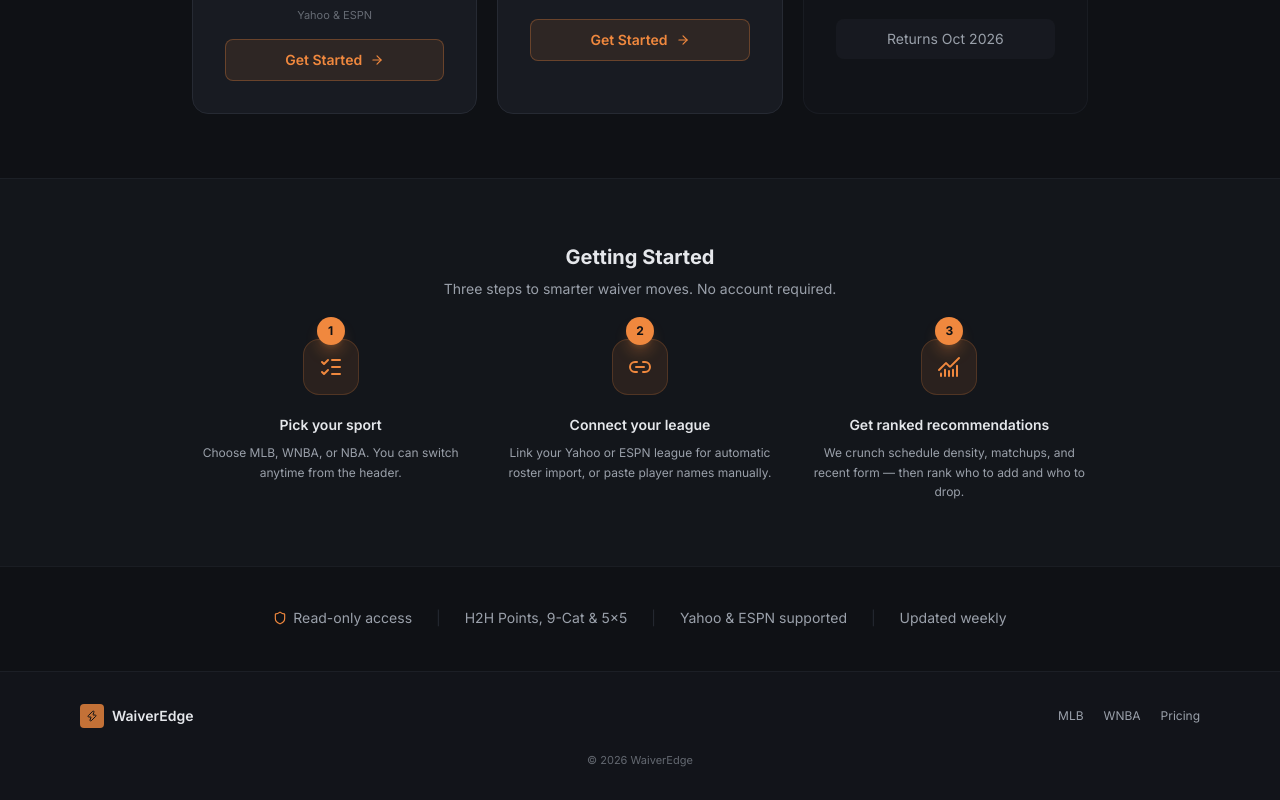
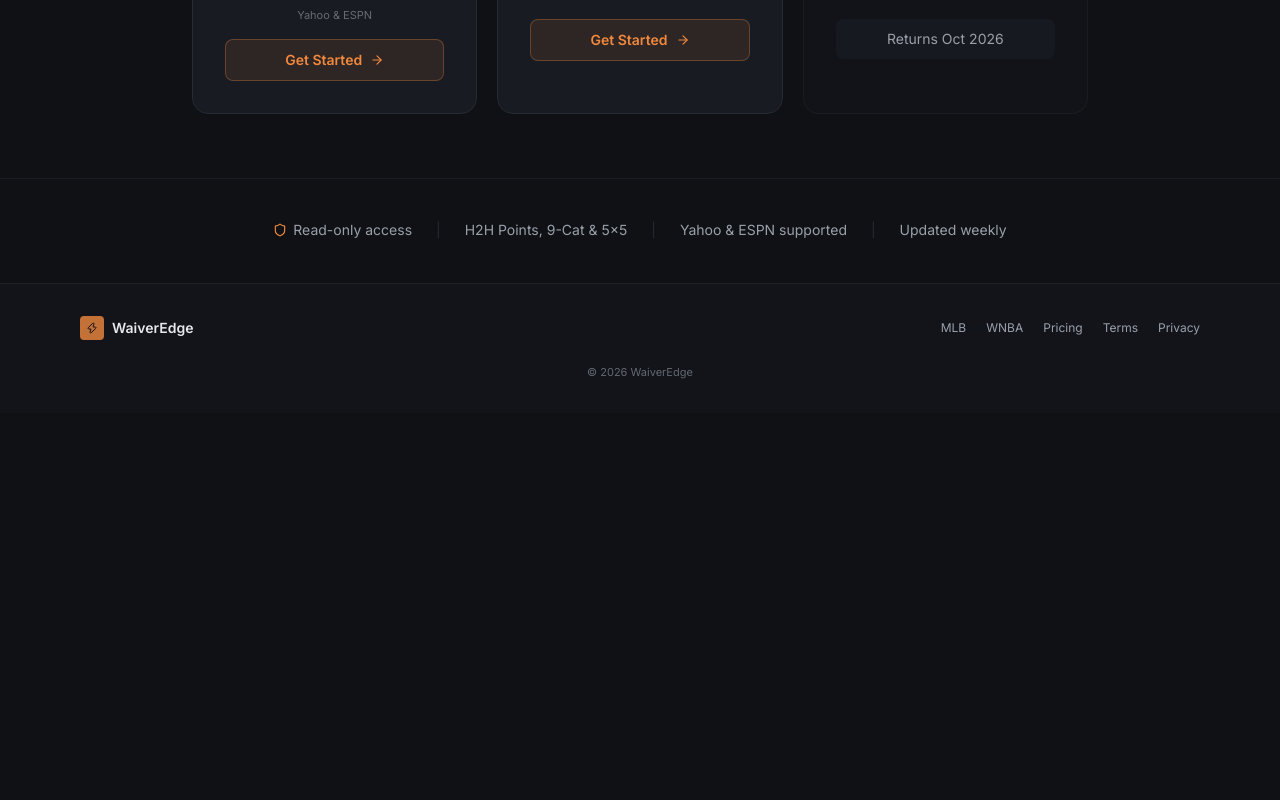
Before and after one commit to 23seriy/waiveredge, a Next.js app in the folder frontend/: page / in a window 1280 px wide. Shown: the part 760-1560 px from the top of the page. After the commit the page ends 1173 px from the top, so only its background shows below. Built offline with nearby package versions, Linux system fonts and the light colour scheme.

Commit message:
ui: remove Getting Started section, add Terms/Privacy to footer

```diff
--- a/frontend/app/page.tsx
+++ b/frontend/app/page.tsx
@@ -1,5 +1,5 @@
 import Link from "next/link";
-import { ArrowRight, ChartNoAxesCombined, Link2, ListChecks, Shield, Zap } from "lucide-react";
+import { ArrowRight, Shield, Zap } from "lucide-react";
 import AuthHeader from "./components/auth-header";
 
 const SPORTS = [
@@ -33,26 +33,6 @@ const SPORTS = [
   },
 ];
 
-const STEPS = [
-  {
-    num: 1,
-    icon: ListChecks,
-    title: "Pick your sport",
-    text: "Choose MLB, WNBA, or NBA. You can switch anytime from the header.",
-  },
-  {
-    num: 2,
-    icon: Link2,
-    title: "Connect your league",
-    text: "Link your Yahoo or ESPN league for automatic roster import, or paste player names manually.",
-  },
-  {
-    num: 3,
-    icon: ChartNoAxesCombined,
-    title: "Get ranked recommendations",
-    text: "We crunch schedule density, matchups, and recent form — then rank who to add and who to drop.",
-  },
-];
 
 export default function Home() {
   return (
@@ -140,30 +120,6 @@ export default function Home() {
           </div>
         </section>
 
-        {/* Getting started steps */}
-        <section className="border-t border-line/50 bg-surface/30">
-          <div className="mx-auto px-6 md:px-12 lg:px-20 py-16">
-            <h2 className="text-xl font-bold text-center mb-2">Getting Started</h2>
-            <p className="text-sm text-muted text-center mb-10 max-w-md mx-auto">
-              Three steps to smarter waiver moves. No account required.
-            </p>
-            <div className="grid grid-cols-1 md:grid-cols-3 gap-8 max-w-4xl mx-auto">
-              {STEPS.map((step) => (
-                <div key={step.num} className="relative text-center">
-                  <div className="inline-flex items-center justify-center h-14 w-14 rounded-2xl bg-accent/10 border border-accent/20 mb-5">
-                    <step.icon size={24} className="text-accent" />
-                  </div>
-                  <div className="absolute -top-2 left-1/2 -translate-x-1/2 -translate-y-1/2 h-7 w-7 rounded-full bg-accent text-bg text-xs font-bold flex items-center justify-center shadow-lg shadow-accent/30">
-                    {step.num}
-                  </div>
-                  <h3 className="text-sm font-semibold mb-2">{step.title}</h3>
-                  <p className="text-xs text-muted leading-relaxed">{step.text}</p>
-                </div>
-              ))}
-            </div>
-          </div>
-        </section>
-
         {/* Trust bar */}
         <section className="border-t border-line/50">
           <div className="mx-auto px-6 md:px-12 lg:px-20 py-10 text-center">
@@ -193,6 +149,8 @@ export default function Home() {
               <Link href="/mlb" className="hover:text-accent transition-colors">MLB</Link>
               <Link href="/wnba" className="hover:text-accent transition-colors">WNBA</Link>
               <Link href="/pricing" className="hover:text-accent transition-colors">Pricing</Link>
+              <Link href="/terms" className="hover:text-accent transition-colors">Terms</Link>
+              <Link href="/privacy" className="hover:text-accent transition-colors">Privacy</Link>
             </div>
           </div>
           <p className="text-center text-[11px] text-muted/60 mt-6">
```
